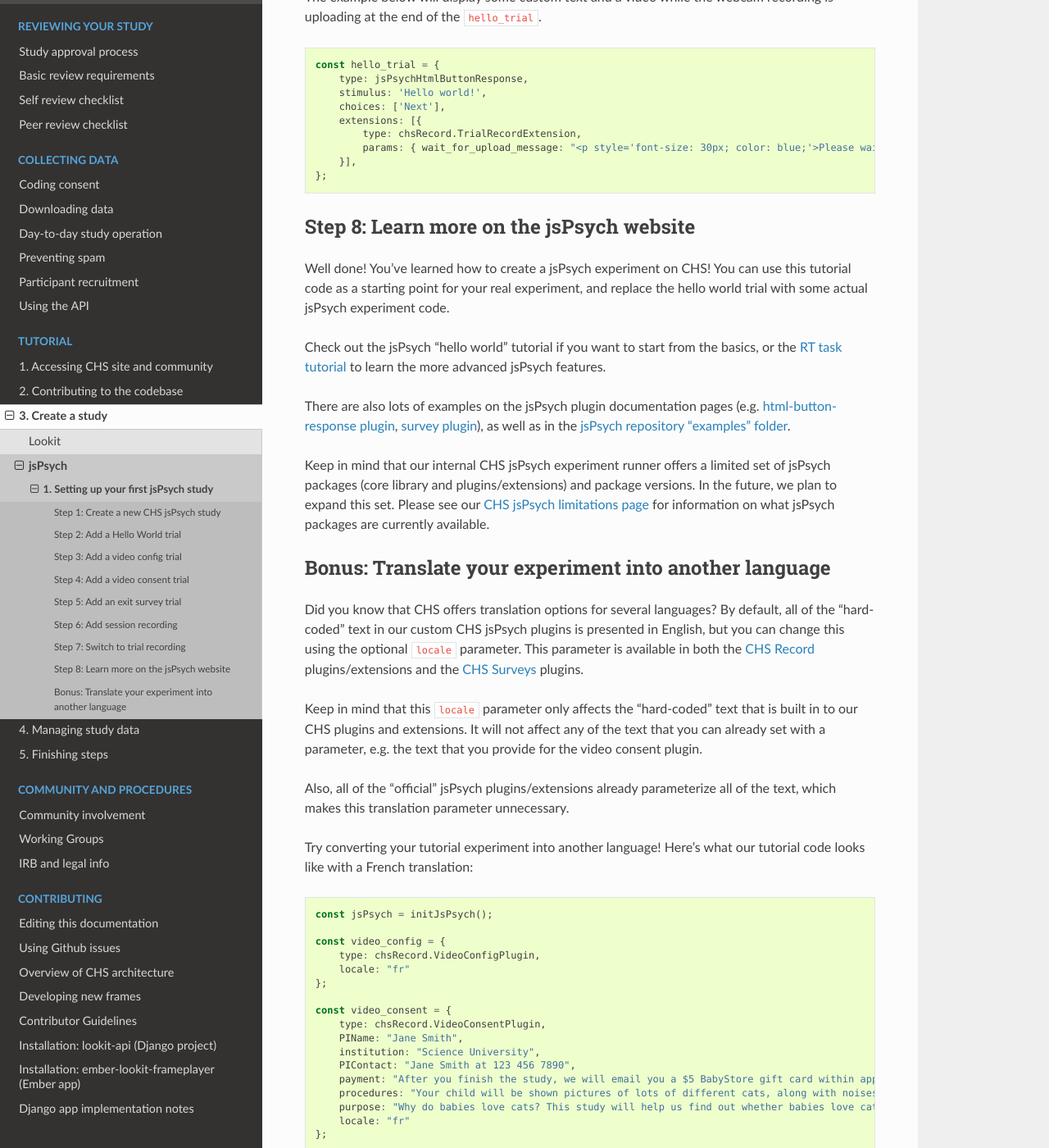
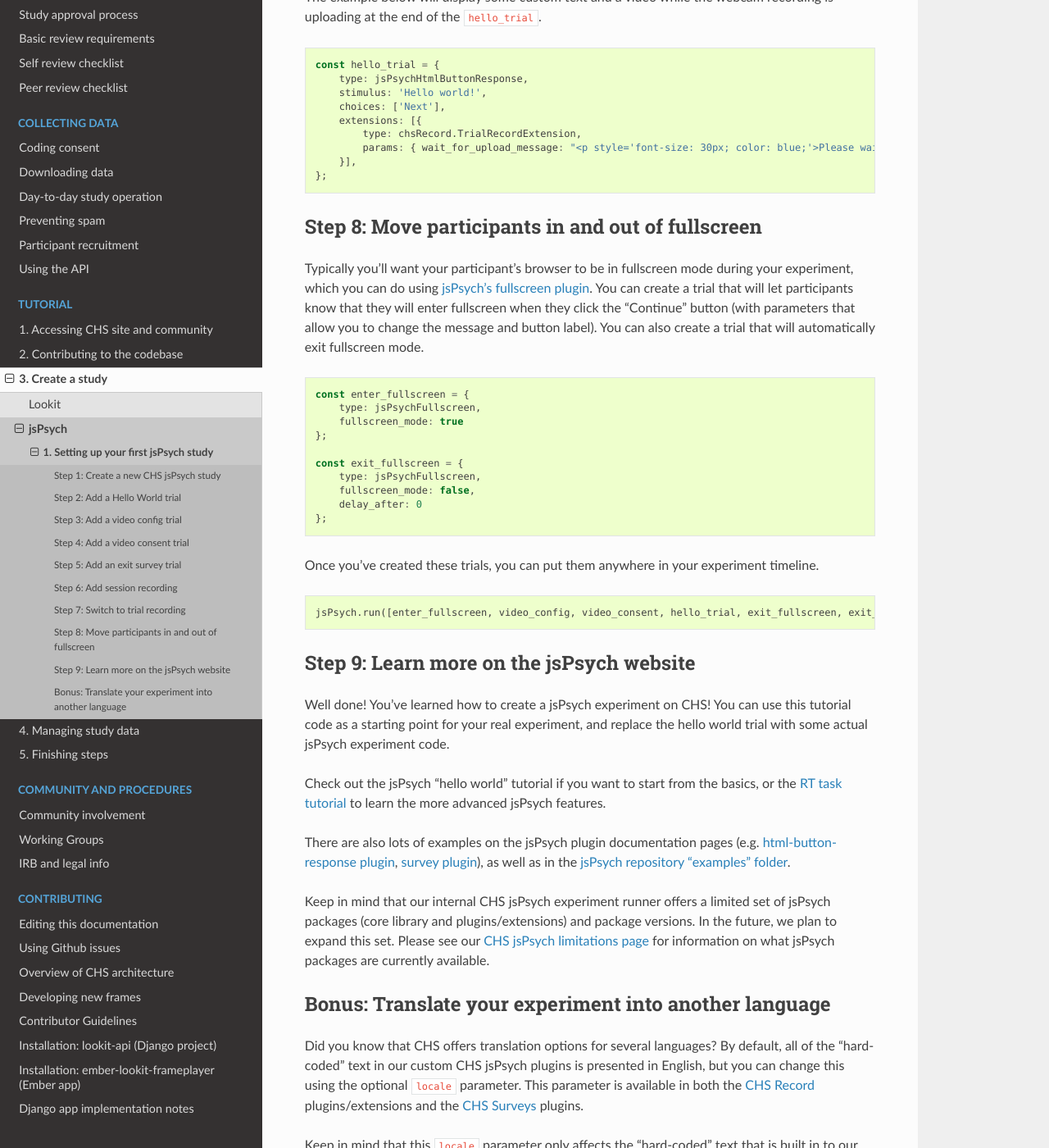
Before and after one commit to lookit/lookit-docs, a Sphinx documentation site: the page built from docs/source/tutorial-jspsych/tutorial-jspsych-first-study.rst, in a window 1280 px wide and 1400 px high, scrolled down 7836 px. Shown: the whole window at 82% size. Built offline with Sphinx 7.4.7 and the Read the Docs theme 3.1.0, drawn with Linux system fonts in a browser that asks for light colours.

Commit message:
add another step to tutorial - fullscreen plugin

```diff
--- a/docs/source/tutorial-jspsych/tutorial-jspsych-first-study.rst
+++ b/docs/source/tutorial-jspsych/tutorial-jspsych-first-study.rst
@@ -352,8 +352,32 @@
         }],
     };
 
+Step 8: Move participants in and out of fullscreen
+------------------------------------------------------
 
-Step 8: Learn more on the jsPsych website
+Typically you'll want your participant's browser to be in fullscreen mode during your experiment, which you can do using `jsPsych's fullscreen plugin <https://www.jspsych.org/latest/plugins/fullscreen/>`__. You can create a trial that will let participants know that they will enter fullscreen when they click the "Continue" button (with parameters that allow you to change the message and button label). You can also create a trial that will automatically exit fullscreen mode.
+
+.. code:: javascript
+
+    const enter_fullscreen = {
+        type: jsPsychFullscreen,
+        fullscreen_mode: true
+    };
+
+    const exit_fullscreen = {
+        type: jsPsychFullscreen,
+        fullscreen_mode: false,
+        delay_after: 0
+    };
+
+Once you've created these trials, you can put them anywhere in your experiment timeline.
+
+.. code:: javascript
+
+    jsPsych.run([enter_fullscreen, video_config, video_consent, hello_trial, exit_fullscreen, exit_survey]);
+
+
+Step 9: Learn more on the jsPsych website
 -------------------------------------------------
 
 Well done! You've learned how to create a jsPsych experiment on CHS! You can use this tutorial code as a starting point for your real experiment, and replace the hello world trial with some actual jsPsych experiment code.
```
